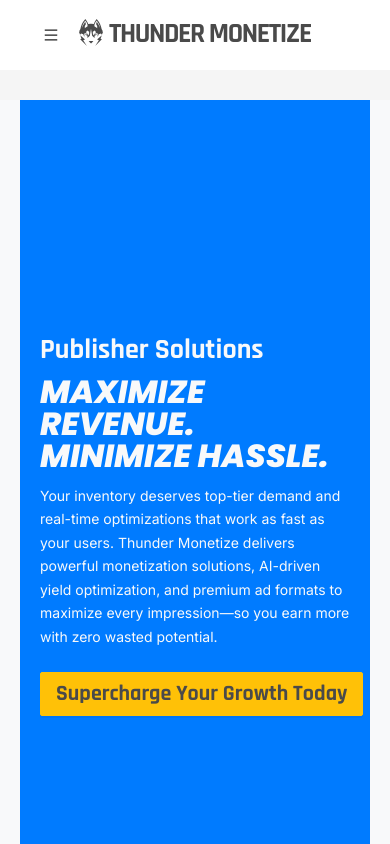
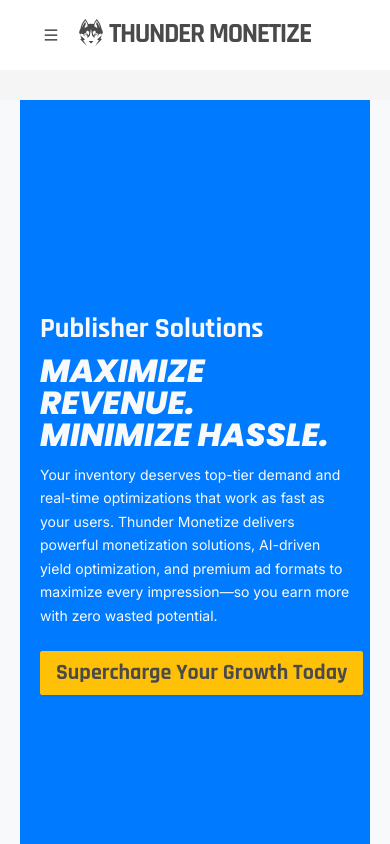
Before and after one commit to jwong65/vite-react-site, a React (Vite) app: page /publisher in a window 390 px wide. Shown: the top 844 px of the page. Built offline with nearby package versions, Linux system fonts and the light colour scheme.

Commit message:
Removed margin on hero container and reduced padding top in main-heading breakpoint 480

```diff
--- a/src/pages/publisher.css
+++ b/src/pages/publisher.css
@@ -456,6 +456,7 @@
         display: flex;
         flex-direction: column;
         justify-content: center;
+        margin: 0;
     }
     .publisher-text-overlay{
         position: relative;
@@ -466,7 +467,7 @@
     }
 
     .publisher-main-heading{
-        margin-top: 72px;
+        margin-top: 30px;
         font-size: 28px;
         text-align: left;
         width: 100%;
```
